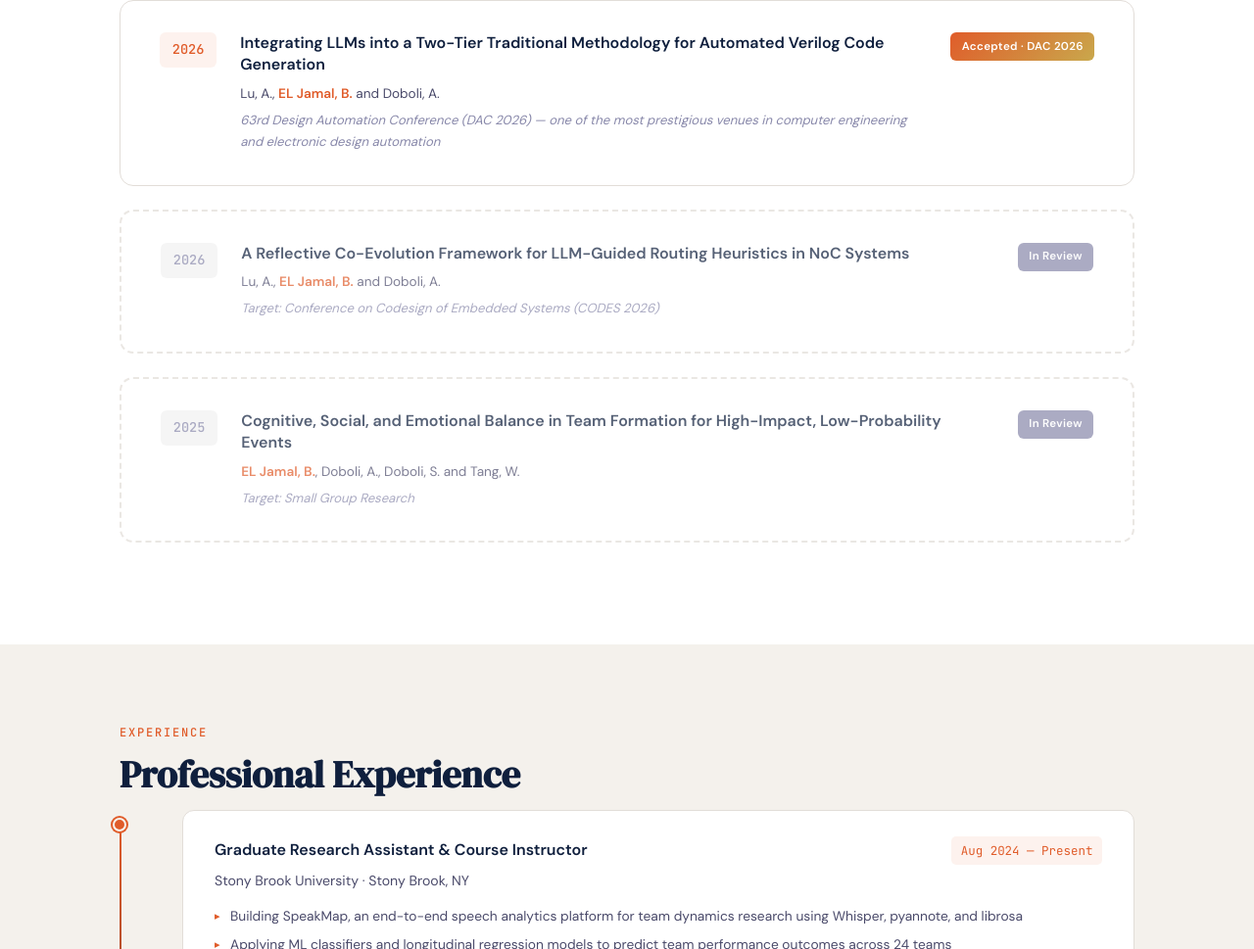
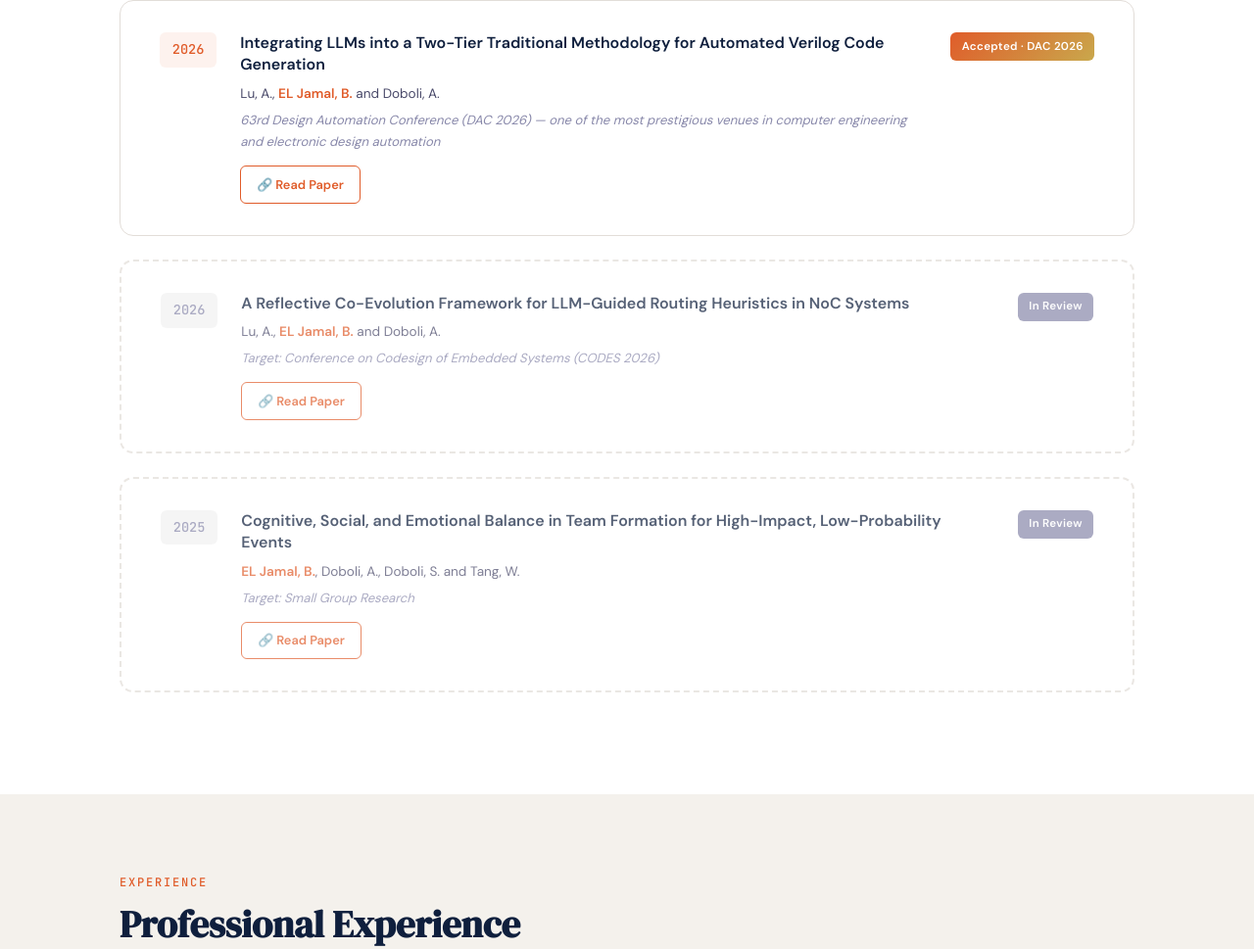
Before and after one commit to BilalELJAMAL/BilalELJAMAL.github.io, a plain HTML site: page index.html in a window 1280 px wide. Shown: the part 2980-3949 px from the top of the page at 98% size. Drawn offline with Linux system fonts and the light colour scheme.

Commit message:
Update index.html

```diff
--- a/index.html
+++ b/index.html
@@ -827,6 +827,37 @@
     .projects-grid { grid-template-columns: 1fr; }
   }
 
+
+  .pub-read-btn {
+    display: inline-flex;
+    align-items: center;
+    gap: 0.4rem;
+    margin-top: 0.8rem;
+    padding: 0.45rem 1rem;
+    background: transparent;
+    border: 1.5px solid var(--accent);
+    color: var(--accent);
+    border-radius: 6px;
+    font-size: 0.8rem;
+    font-weight: 600;
+    text-decoration: none;
+    transition: all 0.2s;
+    font-family: 'DM Sans', sans-serif;
+  }
+
+  .pub-read-btn:hover {
+    background: var(--accent);
+    color: white;
+    transform: translateY(-1px);
+  }
+
+  .pub-read-btn.disabled {
+    border-color: var(--text-light);
+    color: var(--text-light);
+    pointer-events: none;
+    opacity: 0.5;
+  }
+
   /* ── CONTACT ── */
   #contact {
     background: var(--cream);
@@ -1141,6 +1172,7 @@
         <h3>Integrating LLMs into a Two-Tier Traditional Methodology for Automated Verilog Code Generation</h3>
         <p class="pub-authors">Lu, A., <strong>EL Jamal, B.</strong> and Doboli, A.</p>
         <p class="pub-venue">63rd Design Automation Conference (DAC 2026) — one of the most prestigious venues in computer engineering and electronic design automation</p>
+        <a href="https://drive.google.com/file/d/1s3T6WtRASoPV8-TSjxAYtNxmJBOJZpgR/view?usp=sharing" target="_blank" class="pub-read-btn">&#128279; Read Paper</a>
       </div>
       <div class="pub-badge">Accepted · DAC 2026</div>
     </div>
@@ -1148,10 +1180,10 @@
 <div class="pub-card fade-in" style="border: 2px dashed var(--border); opacity: 0.7;">
       <div class="pub-year" style="background: rgba(0,0,0,0.05); color: var(--text-light);">2026</div>
       <div class="pub-content">
-        <h3>A Reflective Co-Evolution Framework for LLM-Guided Routing
-  Heuristics in NoC Systems</h3>
+        <h3>A Reflective Co-Evolution Framework for LLM-Guided Routing Heuristics in NoC Systems</h3>
         <p class="pub-authors">Lu, A., <strong>EL Jamal, B.</strong> and Doboli, A.</p>
         <p class="pub-venue">Target: Conference on Codesign of Embedded Systems (CODES 2026)</p>
+        <a href="https://drive.google.com/file/d/1U_pZOUcO_p0IZzujUBVkgdzg6Btvk7n2/view?usp=sharing" target="_blank" class="pub-read-btn">&#128279; Read Paper</a>
       </div>
       <div class="pub-badge" style="background: var(--text-light);">In Review</div>
     </div>
@@ -1162,6 +1194,7 @@
         <h3>Cognitive, Social, and Emotional Balance in Team Formation for High-Impact, Low-Probability Events</h3>
         <p class="pub-authors"><strong>EL Jamal, B.</strong>, Doboli, A., Doboli, S. and Tang, W.</p>
         <p class="pub-venue">Target: Small Group Research</p>
+        <a href="https://drive.google.com/file/d/1H0zUl4SVJoIJQGVMvvIFEUDRCJRz1fKs/view?usp=sharing" target="_blank" class="pub-read-btn">&#128279; Read Paper</a>
       </div>
       <div class="pub-badge" style="background: var(--text-light);">In Review</div>
     </div>
```
